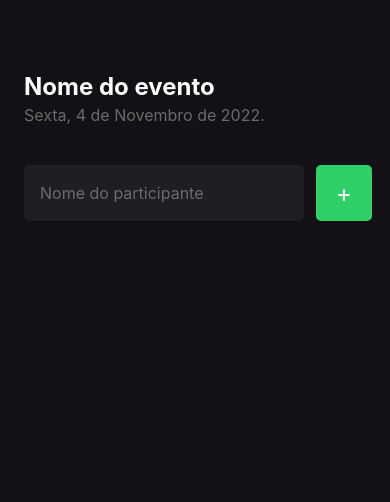
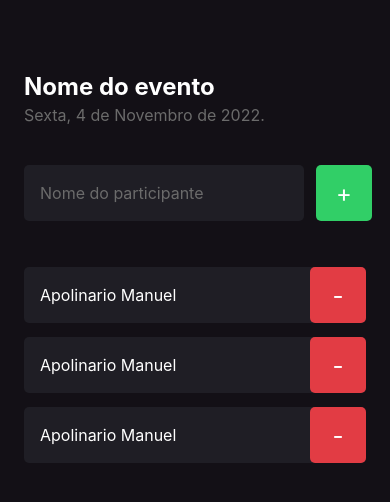
Before and after one commit to ap0l1js/iamhere, a React Native app: screen / in a window 390 px wide. Shown: the top 502 px of the page. Built offline with nearby package versions, Linux system fonts and the light colour scheme.

Commit message:
feat: add component participant

```diff
--- a/App.tsx
+++ b/App.tsx
@@ -1,4 +1,4 @@
-import Home from "./src/screens/Home";
+import Home from "./src/screens/home";
 
 export default function App() {
   return <Home />;
--- /dev/null
+++ b/src/screens/components/participant/index.tsx
@@ -0,0 +1,14 @@
+import { Text, TouchableOpacity, View } from "react-native";
+import { styles } from "./styles";
+
+export function Participant() {
+  return (
+    <View style={styles.container}>
+      <Text style={styles.name}>Apolinario Manuel</Text>
+
+      <TouchableOpacity style={styles.button}>
+        <Text style={styles.buttonText}>-</Text>
+      </TouchableOpacity>
+    </View>
+  );
+}
--- /dev/null
+++ b/src/screens/components/participant/styles.ts
@@ -0,0 +1,30 @@
+import { StyleSheet } from "react-native";
+
+export const styles = StyleSheet.create({
+  container: {
+    width: "100%",
+    backgroundColor: "#1F1E25",
+    borderRadius: 5,
+    flexDirection: "row",
+    alignItems: "center",
+    marginBottom: 10,
+  },
+  name: {
+    flex: 1,
+    fontSize: 16,
+    color: "#FFF",
+    marginLeft: 16,
+  },
+  buttonText: {
+    color: "#FFF",
+    fontSize: 24,
+  },
+  button: {
+    width: 56,
+    height: 56,
+    borderRadius: 5,
+    backgroundColor: "#E23C44",
+    alignItems: "center",
+    justifyContent: "center",
+  },
+});
--- a/src/screens/Home/index.tsx
+++ b/src/screens/home/index.tsx
@@ -1,4 +1,5 @@
 import { Text, TextInput, TouchableOpacity, View } from "react-native";
+import { Participant } from "../components/participant";
 import { styles } from "./styles";
 
 export default function Home() {
@@ -23,6 +24,10 @@
           <Text style={styles.buttonText}>+</Text>
         </TouchableOpacity>
       </View>
+
+      <Participant />
+      <Participant />
+      <Participant />
     </View>
   );
 }
--- a/src/screens/Home/styles.ts
+++ b/src/screens/home/styles.ts
@@ -25,7 +25,6 @@
     color: "#FFFF",
     padding: 16,
     fontSize: 16,
-    marginRight: 12,
   },
   buttonText: {
     color: "#FFF",
@@ -42,6 +41,7 @@
   form: {
     width: "100%",
     flexDirection: "row",
+    gap: 12,
     marginTop: 36,
     marginBottom: 42,
   },
```
